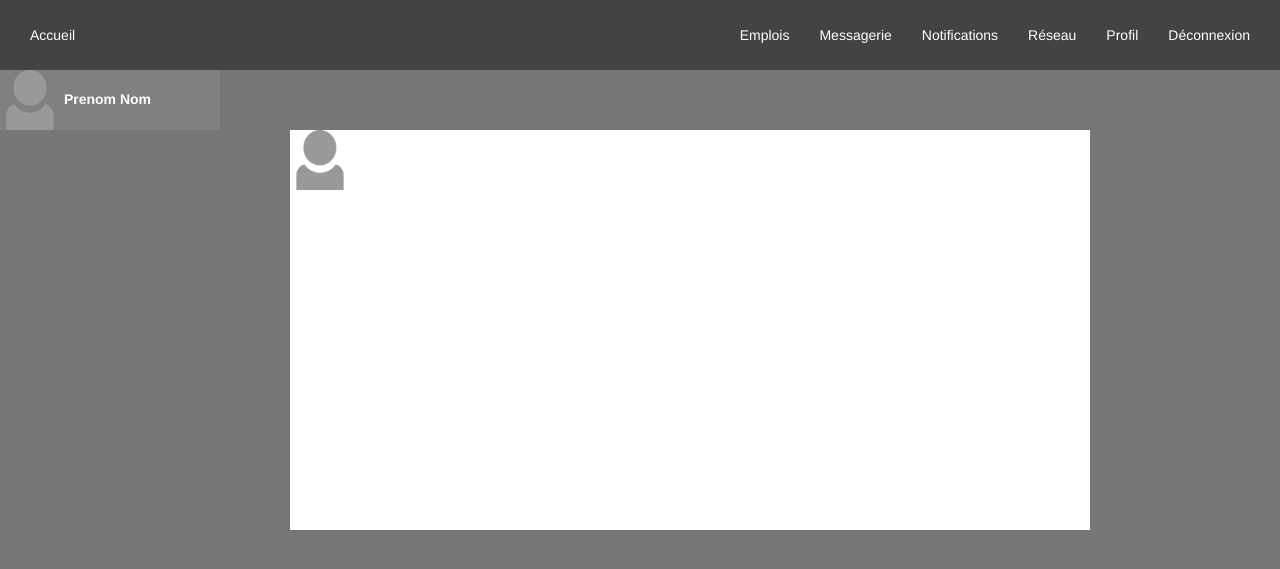
After one commit to Jujulego/linkedece, a PHP site: page /messagerie.php in a window 1280 px wide. The commit adds this page. Shown: the top 569 px of the page. Run offline with PHP 8.4, Linux system fonts and the light colour scheme.

Commit message:
début messagerie

```diff
--- /dev/null
+++ b/css/style_messagerie.css
@@ -0,0 +1,15 @@
+
+#menugauche
+{
+    width: 220px;
+    height:auto;
+    background:grey;
+}
+
+.messages
+{
+    margin-left: 290px;
+    width: 800px;
+    height:400px;
+    background:white;
+}
--- a/include/menuhaut.php
+++ b/include/menuhaut.php
@@ -12,6 +12,7 @@
     <div id="espace"></div>
 
     <a href="emplois.php"> Emplois </a>
+    <a href="messagerie.php"> Messagerie </a>
     <a href="notifications.php"> Notifications </a>
     <a href="reseau.php"> Réseau </a>
     <a href="profil.php"> Profil </a>
--- /dev/null
+++ b/messagerie.php
@@ -0,0 +1,41 @@
+<?php
+/**
+ * Created by PhpStorm.
+ * User: Nolwenn
+ * Date: 03/05/2018
+ * Time: 15:40
+ */?>
+
+<!DOCTYPE html>
+<html>
+<head>
+
+    <meta http-equiv="Content-Type" content="text/html; charset=utf-8" />
+    <link href="bootstrap/css/bootstrap.min.css" rel="stylesheet">
+    <link <link href="https://maxcdn.bootstrapcdn.com/bootstrap/3.3.7/css/bootstrap.min.css" rel="stylesheet">
+
+    <link rel="stylesheet" href="css/style_accueil.css" />
+    <link rel="stylesheet" href="css/style_general.css" />
+    <link rel="stylesheet" href="css/style_menuhaut.css" />
+    <link rel="stylesheet" href="css/style_messagerie.css" />
+
+    <title>Messagerie</title>
+</head>
+<body>
+    <?php include("include/menuhaut.php") ?>
+
+        <div id ="menugauche">
+            <img src="images/profil.png" width="60px" height="60px" alt="Photo de profil par défault" />
+            <label>Prenom Nom</label>
+       </div>
+
+    <div class = "messages">
+        <img src="images/profil.png" width="60px" height="60px" alt="Photo de profil par défault" />
+        <label>Prenom Nom</label>
+    </div>
+
+
+
+
+</body>
+</html>
```
Also changed, not shown: css/style_photos.css (renamed from style_photos.css).
